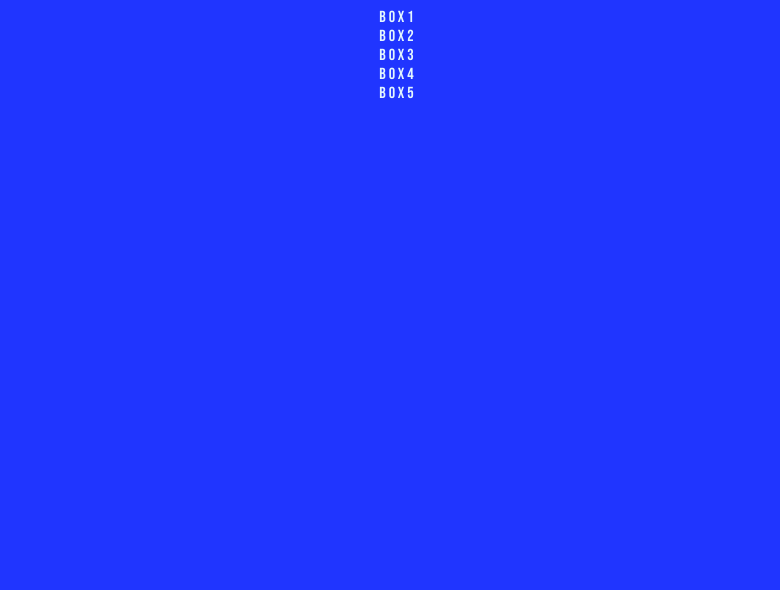
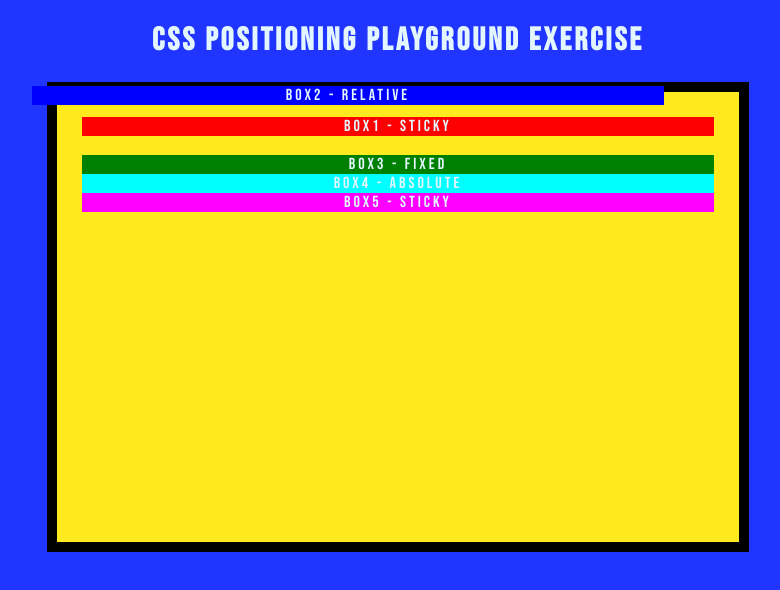
Before and after one commit to rodprogramdev/CSS-Positioning-Playground, a plain HTML site: page index.html in a window 1280 px wide. Shown: the whole page, without its empty margins (242-1022 px from the left). Drawn offline with Linux system fonts and the light colour scheme.

Commit message:
Add examples for the static and relative position

```diff
--- a/index.html
+++ b/index.html
@@ -1,9 +1,9 @@
 <!DOCTYPE html>
 <html lang="en">
   <head>
-    <meta charset="UTF-8">
-    <meta http-equiv="X-UA-Compatible" content="IE=edge">
-    <meta name="viewport" content="width=device-width, initial-scale=1.0">
+    <meta charset="UTF-8" />
+    <meta http-equiv="X-UA-Compatible" content="IE=edge" />
+    <meta name="viewport" content="width=device-width, initial-scale=1.0" />
     <title>CSS POSITIONG PLAYGROUND</title>
     <style>
       /*https://colorhunt.co/palette/ffea208dcbe69df1dfe3f6ff
@@ -12,24 +12,70 @@
         ACCENT1: #8DCBE6
         ACCENT2: #9DF1DF
         ACCENT3: #E3F6FF */
-        @import url('https://fonts.googleapis.com/css2?family=Bebas+Neue&display=swap');
+      @import url("https://fonts.googleapis.com/css2?family=Bebas+Neue&display=swap");
 
-        body{
-            font-family: 'Bebas Neue', cursive;
-            background-color: #2035FF;
-            color: #E3F6FF;
+      body {
+        font-family: "Bebas Neue", cursive;
+        background-color: #2035ff;
+        color: #e3f6ff;
         text-align: center;
         letter-spacing: 3px;
+      }
 
+      .container {
+        height: 50vh;
+        width: 50%;
+        background-color: #ffea20;
+        margin: 0 auto;
+        color: #e3f6ff;
+        text-align: center;
+        padding: 2%;
+        border: 10px solid black;
+      }
+
+
+      .box1{
+        background-color: red;
+        position: static;
+        /* top: 50%;
+        left: 50%; */
+      }
+
+      .box2{
+        background-color: blue;
+        position:relative;
+        /* top: 10px; */
+        /* left: 10px;  */
+        bottom: 50px;
+        right: 50px;
+
+
+      }
+
+      .box3{
+        background-color:green;
+        /* position: fixed; */
+      }
+
+      .box4{
+        background-color: cyan;
+        /* position: abosolute; */
+      }
+
+      .box5{
+        background-color: magenta;
+        /* position: sticky; */
       }
     </style>
   </head>
   <body>
-    <div class="container"></div>
-    <div class="box1">Box1</div>
-    <div class="box2">Box2</div>
-    <div class="box3">Box3</div>
-    <div class="box4">Box4</div>
-    <div class="box5">Box5</div>
+    <h1>CSS POSITIONING PLAYGROUND EXERCISE</h1>
+    <div class="container">
+      <div class="box1">Box1 - Sticky</div>
+      <div class="box2">Box2 - Relative</div>
+      <div class="box3">Box3 - Fixed</div>
+      <div class="box4">Box4 - Absolute</div>
+      <div class="box5">Box5 - Sticky</div>
+    </div>
   </body>
 </html>
```
Lines whose indentation alone changed are shown as unchanged.
